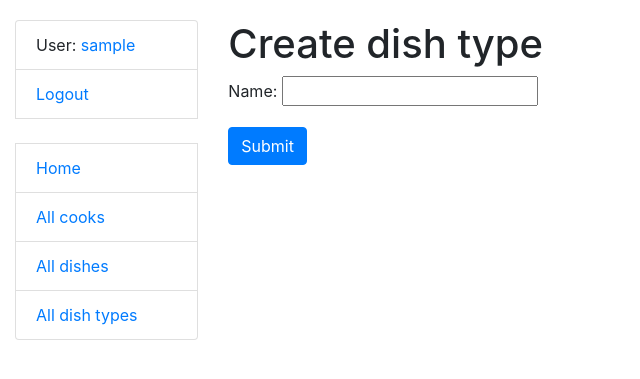
After one commit to ostapT/cook-room-kitchen, a Django app: page /dish_types/create/ in a window 1280 px wide. The commit adds this page. Shown: the top 379 px of the page, without its empty margins (0-640 px from the left). Run offline with Django 4.2, Linux system fonts and the light colour scheme; the visitor is signed in with stand-in values (Sample User, id 1).

Commit message:
Add create, update and delete views for dish type

```diff
--- a/cook_room_kitchen/settings.py
+++ b/cook_room_kitchen/settings.py
@@ -70,7 +70,7 @@ TEMPLATES = [
     },
 ]
 
-CRISPY_TEMPLATE_PACK = "bootstrap4"
+CRISPY_TEMPLATE_PACK = "uni_form"
 
 WSGI_APPLICATION = 'cook_room_kitchen.wsgi.application'
 
@@ -125,6 +125,10 @@ USE_TZ = True
 
 STATIC_URL = 'static/'
 
+STATICFILES_DIRS = (BASE_DIR / "static",)
+
+STATIC_ROOT = BASE_DIR / "staticfiles"
+
 # Default primary key field type
 # https://docs.djangoproject.com/en/4.1/ref/settings/#default-auto-field
 
--- a/cook_room_kitchen/urls.py
+++ b/cook_room_kitchen/urls.py
@@ -13,6 +13,8 @@ Including another URLconf
     1. Import the include() function: from django.urls import include, path
     2. Add a URL to urlpatterns:  path('blog/', include('blog.urls'))
 """
+from django.conf import settings
+from django.conf.urls.static import static
 from django.contrib import admin
 from django.urls import path, include
 
@@ -20,4 +22,4 @@ urlpatterns = [
     path('admin/', admin.site.urls),
     path("", include("kitchen.urls", namespace="kitchen")),
     path("accounts/", include("django.contrib.auth.urls")),
-]
+] + static(settings.STATIC_URL, document_root=settings.STATIC_ROOT)
--- a/kitchen/urls.py
+++ b/kitchen/urls.py
@@ -1,6 +1,7 @@
 from django.urls import path
 
-from kitchen.views import index, DishListView, DishDetailView, DishTypeListView, CookListView, CookDetailView
+from kitchen.views import index, DishListView, DishDetailView, DishTypeListView, CookListView, CookDetailView, \
+    DishTypeCreateView, DishTypeUpdateView, DishTypeDeleteView
 
 urlpatterns = [
     path("", index, name="index"),
@@ -8,7 +9,11 @@ urlpatterns = [
     path("dishes/<int:pk>/", DishDetailView.as_view(), name="dish-detail"),
     path("dish_types/", DishTypeListView.as_view(), name="dish-type-list"),
     path("cooks/", CookListView.as_view(), name="cook-list"),
-    path("cooks/<int:pk>/", CookDetailView.as_view(), name="cook-detail")
+    path("cooks/<int:pk>/", CookDetailView.as_view(), name="cook-detail"),
+    path("dish_types/create/", DishTypeCreateView.as_view(), name="dish-type-create"),
+    path("dish_types/<int:pk>/update", DishTypeUpdateView.as_view(), name="dish-type-update"),
+    path("dish_types/<int:pk>/delete", DishTypeDeleteView.as_view(), name="dish-type-delete"),
+
 ]
 
 app_name = "kitchen"
--- a/kitchen/views.py
+++ b/kitchen/views.py
@@ -51,3 +51,23 @@ class CookListView(LoginRequiredMixin, generic.ListView):
 class CookDetailView(LoginRequiredMixin, generic.DetailView):
     model = get_user_model()
     queryset = get_user_model().objects.prefetch_related("dishes")
+
+
+class DishTypeCreateView(LoginRequiredMixin, generic.CreateView):
+    model = DishType
+    template_name = "kitchen/dish_type_form.html"
+    fields = "__all__"
+    success_url = reverse_lazy("kitchen:dish-type-list")
+
+
+class DishTypeUpdateView(LoginRequiredMixin, generic.UpdateView):
+    model = DishType
+    fields = "__all__"
+    template_name = "kitchen/dish_type_form.html"
+    success_url = reverse_lazy("kitchen:dish-type-list")
+
+
+class DishTypeDeleteView(LoginRequiredMixin, generic.DeleteView):
+    model = DishType
+    template_name = "kitchen/dish_type_confirm_delete.html"
+    success_url = reverse_lazy("kitchen:dish-type-list")
--- /dev/null
+++ b/static/css/styles.css
@@ -0,0 +1,8 @@
+body {
+    margin-top: 20px;
+}
+
+.link-to-page {
+    float: right;
+    margin: 0 2px 0 2px;
+}
--- /dev/null
+++ b/templates/kitchen/dish_type_form.html
@@ -0,0 +1,12 @@
+{% extends "base.html" %}
+
+
+{% block content %}
+  <h1>{{ object|yesno:"Update,Create" }} dish type</h1>
+  <form action="" method="post" novalidate>
+    {% csrf_token %}
+    {{ form.as_p }}
+
+    <input type="submit" value="Submit" class="btn btn-primary">
+  </form>
+{% endblock %}
--- a/templates/kitchen/dish_type_list.html
+++ b/templates/kitchen/dish_type_list.html
@@ -3,7 +3,7 @@
 {% block content %}
   <h1>
     Dish type list
-    <a href="#" class="btn btn-primary link-to-page">
+    <a href="{% url 'kitchen:dish-type-create' %}" class="btn btn-primary link-to-page">
       Add new
     </a>
   </h1>
@@ -13,6 +13,8 @@
       {% for dish_type in dish_type_list %}
         <li>
           {{ dish_type.name }}
+          <a href="{% url 'kitchen:dish-type-update' pk=dish_type.id %}" class="btn btn-secondary">UPDATE</a>
+          <a href="{% url 'kitchen:dish-type-delete' pk=dish_type.id %}" class="btn btn-danger">DELETE</a>
         </li>
       {% endfor %}
     </ul>
--- a/templates/registration/login.html
+++ b/templates/registration/login.html
@@ -1,5 +1,6 @@
 {% extends "base.html" %}
 {% load crispy_forms_filters %}
+
 
 {% block content %}
 
```
Also changed, not shown: templates/kitchen/dish_type_confirm_delete.html (added, +11 -0 lines).
